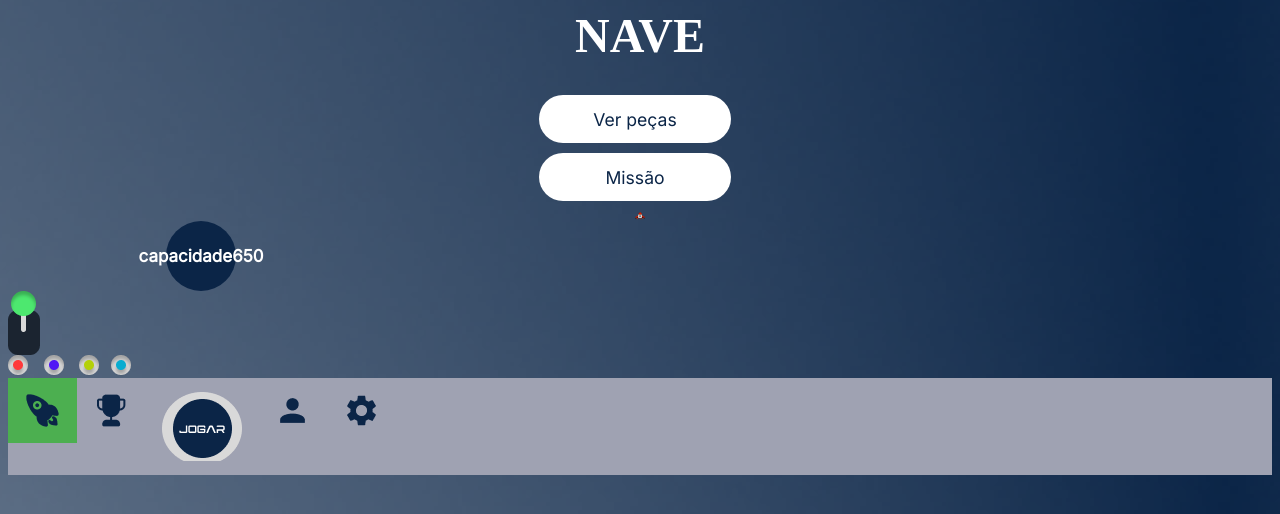
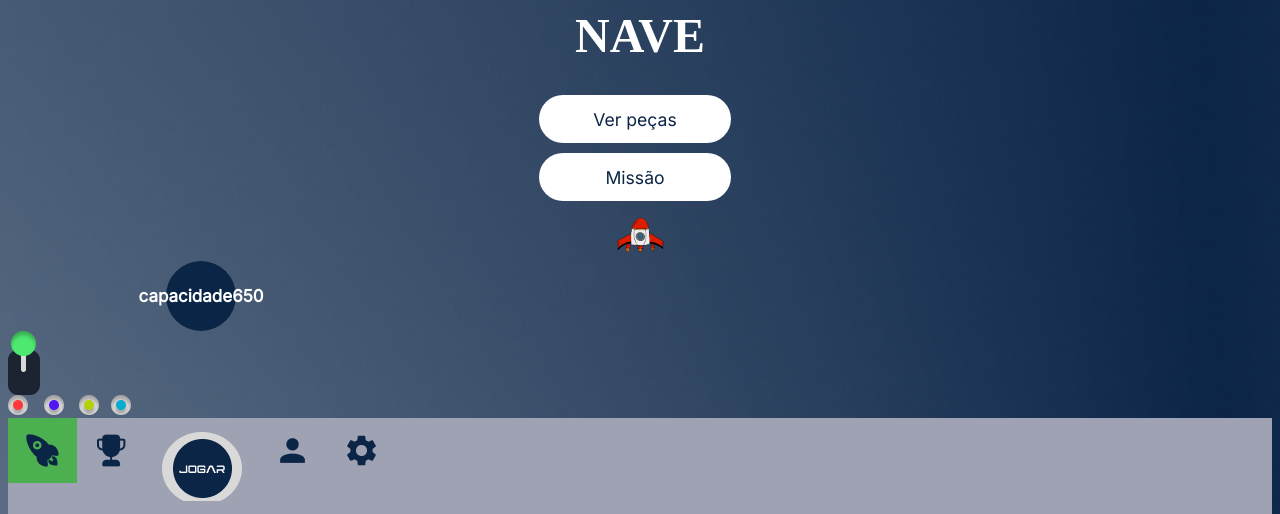
Before and after one commit to antrodrigo/Projeto, a PHP site: page / in a window 1280 px wide. Shown: the top 514 px of the page. Run offline with PHP 8.4, Linux system fonts and the light colour scheme; some web fonts are replaced.

Commit message:
Tamanho da nave.

```diff
--- a/css/css.css
+++ b/css/css.css
@@ -41,7 +41,7 @@ body {
     margin-bottom: 10px;
 }
 .nave{
-    width: 10px;
+    width: 50px;
     height: auto;
 }
 
```
